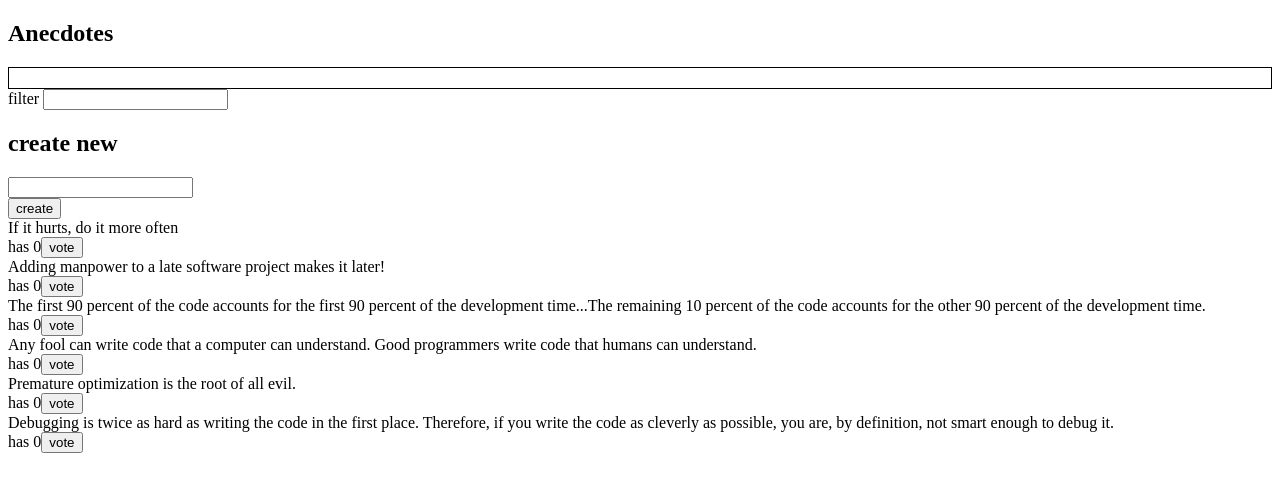
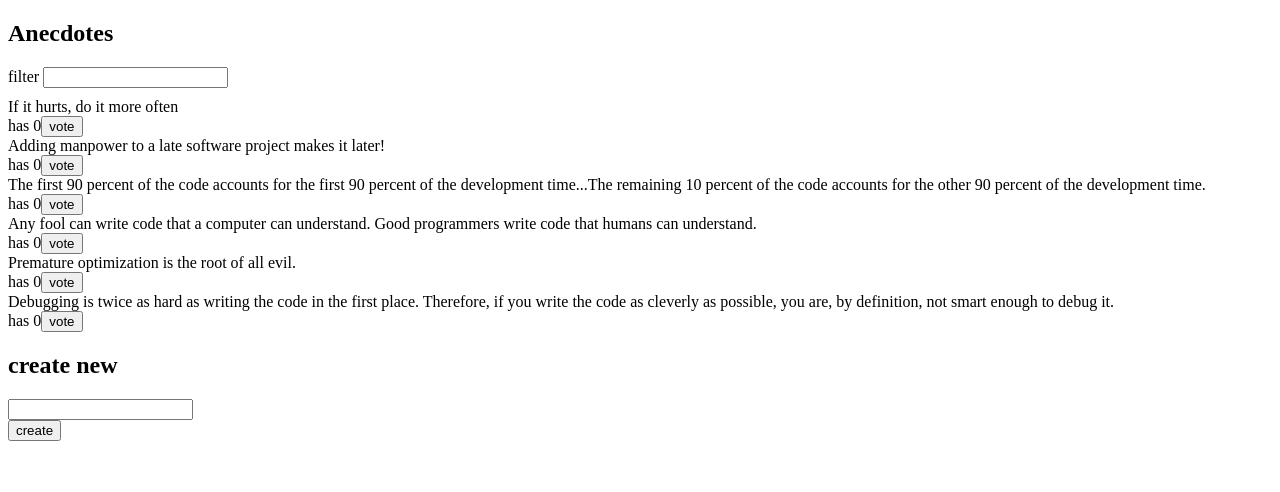
Before and after one commit to acissejnotosi/part6, a React (Create React App) app in the folder redux-anecdotes/: page / in a window 1280 px wide. Shown: the top 492 px of the page. Built offline with nearby package versions, Linux system fonts and the light colour scheme.

Commit message:
Fixed notification box

```diff
--- a/redux-anecdotes/src/App.js
+++ b/redux-anecdotes/src/App.js
@@ -4,14 +4,13 @@ import AnecdoteList from "./components/AnecdoteList";
 import Notification from "./components/Notification";
 import Filter from "./components/Filter";
 const App = () => {
-
-return (
+  return (
     <div>
       <h2>Anecdotes</h2>
       <Notification />
       <Filter />
+      <AnecdoteList />
       <AnecdoteForm />
-      <AnecdoteList />
     </div>
   );
 };
--- a/redux-anecdotes/src/components/Notification.js
+++ b/redux-anecdotes/src/components/Notification.js
@@ -10,7 +10,7 @@ const Notification = () => {
     borderWidth: 1,
   };
 
-  return <div style={style}>{notification}</div>;
+  return <div hidden= {notification == ""} style={style}>{notification}</div>;
 };
 
 export default Notification;
```
